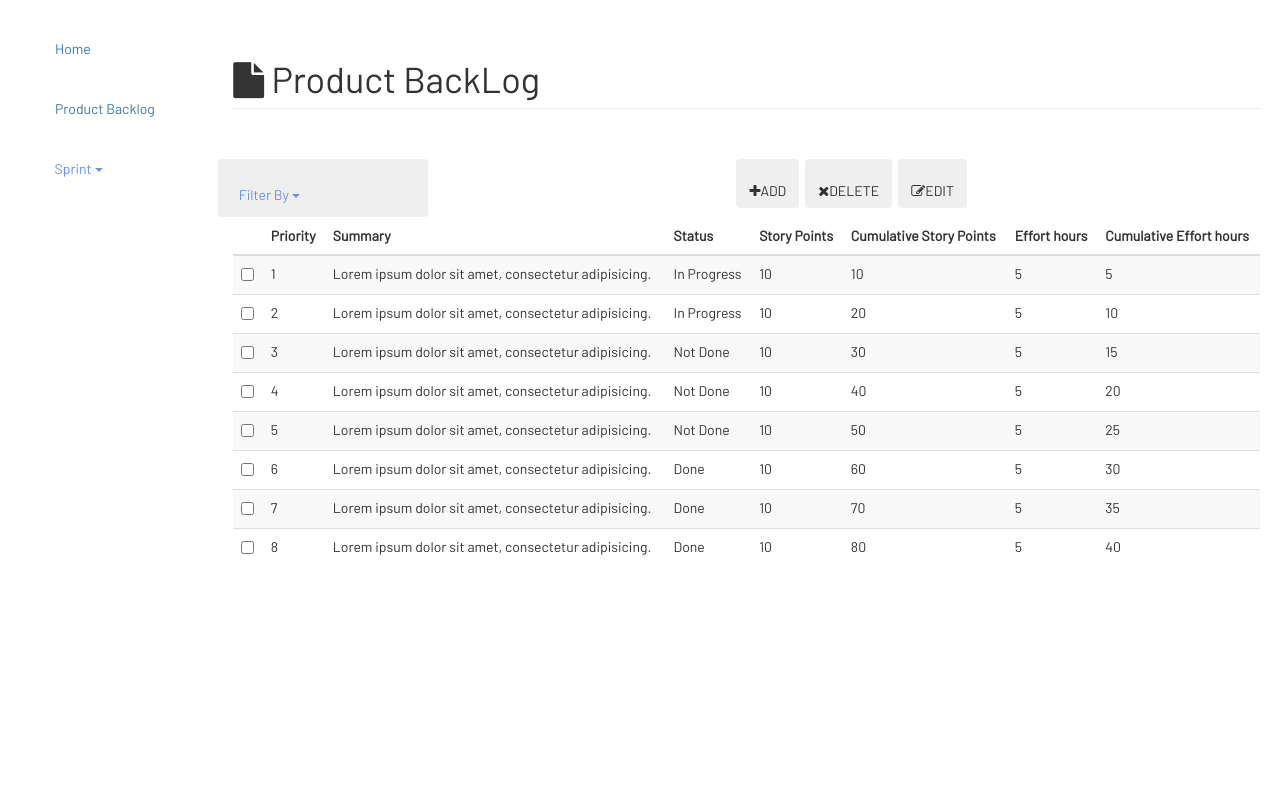
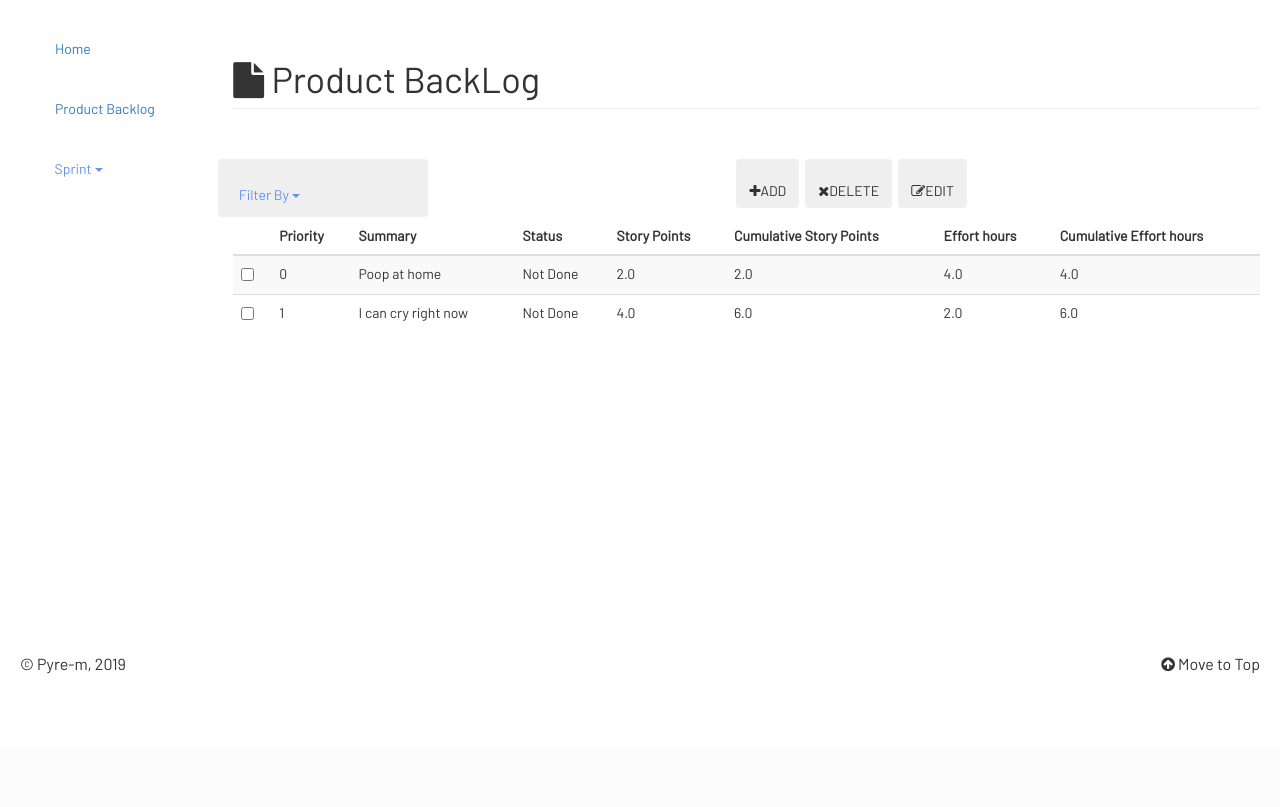
Before and after one commit to b72fdf59/BackTrack, a Django app: page /home/1/pb/ in a window 1280 px wide. Shown: the part 51-858 px from the top of the page. After the commit the page ends 725 px from the top, so only its background shows below. Run offline with Django 3.2, Linux system fonts and the light colour scheme; data comes from the database, SQL or seed files in the repository; both versions use the stored data as it was after the commit; some libraries are stand-ins or nearby versions.

Commit message:
Added str names for models, added list PBI view

```diff
--- a/backtrack/backtrack/models.py
+++ b/backtrack/backtrack/models.py
@@ -6,6 +6,9 @@ from django.db import models
 class ProductBacklog(models.Model):
     PBI = models.ForeignKey('PBI', on_delete=models.CASCADE)
     project = models.ForeignKey('Project', on_delete=models.CASCADE)
+
+    def __str__(self):
+        return self.project.name + " Product Backlog"
 
     class Meta:
         db_table = "Product Backlog"
@@ -23,6 +26,9 @@ class PBI(models.Model):
     summary = models.TextField(default = None)
     priority = models.IntegerField(default=0)
 
+    def __str__(self):
+        return self.summary
+
     class Meta:
         db_table = "PBI"
         verbose_name = 'PBI'
@@ -32,5 +38,8 @@ class PBI(models.Model):
 class Project(models.Model):
     name = models.CharField(max_length=256)
 
+    def __str__(self):
+        return self.name
+
     class Meta:
         db_table = "Project"
--- a/backtrack/backtrack/serializers.py
+++ b/backtrack/backtrack/serializers.py
@@ -15,7 +15,7 @@ class GroupSerializer(serializers.HyperlinkedModelSerializer):
         fields = ['url', 'name']
 
 
-class PBISerializer(serializers.HyperlinkedModelSerializer):
+class PBISerializer(serializers.ModelSerializer):
     class Meta:
         model = PBI
-        fields = ['url', 'summary', 'status', 'story_points', 'effort_hours','priority']
+        fields = [ 'summary', 'status', 'story_points', 'effort_hours','priority']
--- a/backtrack/backtrack/templates/backtrack/pb.html
+++ b/backtrack/backtrack/templates/backtrack/pb.html
@@ -31,86 +31,29 @@
                 </tr>
             </thead>
             <tbody>
-                <tr>
+                {% for PBI in data %}
+                    <tr>
                     <td><input type="checkbox"></td>
-                    <td>1</td>
-                    <td>Lorem ipsum dolor sit amet, consectetur adipisicing.</td>
-                    <td>In Progress</td>
-                    <td>10</td>
-                    <td>10</td>
-                    <td>5</td>
-                    <td>5</td>
-                </tr>
-                <tr>
-                    <td><input type="checkbox"></td>
-                    <td>2</td>
-                    <td>Lorem ipsum dolor sit amet, consectetur adipisicing.</td>
-                    <td>In Progress</td>
-                    <td>10</td>
-                    <td>20</td>
-                    <td>5</td>
-                    <td>10</td>
-                </tr>
-                <tr>
-                    <td><input type="checkbox"></td>
-                    <td>3</td>
-                    <td>Lorem ipsum dolor sit amet, consectetur adipisicing.</td>
-                    <td>Not Done</td>
-                    <td>10</td>
-                    <td>30</td>
-                    <td>5</td>
-                    <td>15</td>
-                </tr>
-                <tr>
-                    <td><input type="checkbox"></td>
-                    <td>4</td>
-                    <td>Lorem ipsum dolor sit amet, consectetur adipisicing.</td>
-                    <td>Not Done</td>
-                    <td>10</td>
-                    <td>40</td>
-                    <td>5</td>
-                    <td>20</td>
-                </tr>
-                <tr>
-                    <td><input type="checkbox"></td>
-                    <td>5</td>
-                    <td>Lorem ipsum dolor sit amet, consectetur adipisicing.</td>
-                    <td>Not Done</td>
-                    <td>10</td>
-                    <td>50</td>
-                    <td>5</td>
-                    <td>25</td>
-                </tr>
-                <tr>
-                    <td><input type="checkbox"></td>
-                    <td>6</td>
-                    <td>Lorem ipsum dolor sit amet, consectetur adipisicing.</td>
-                    <td>Done</td>
-                    <td>10</td>
-                    <td>60</td>
-                    <td>5</td>
-                    <td>30</td>
-                </tr>
-                <tr>
-                    <td><input type="checkbox"></td>
-                    <td>7</td>
-                    <td>Lorem ipsum dolor sit amet, consectetur adipisicing.</td>
-                    <td>Done</td>
-                    <td>10</td>
-                    <td>70</td>
-                    <td>5</td>
-                    <td>35</td>
-                </tr>
-                <tr>
-                    <td><input type="checkbox"></td>
-                    <td>8</td>
-                    <td>Lorem ipsum dolor sit amet, consectetur adipisicing.</td>
-                    <td>Done</td>
-                    <td>10</td>
-                    <td>80</td>
-                    <td>5</td>
-                    <td>40</td>
-                </tr>
+                    <td>{{PBI.priority}}</td>
+                    <td>{{PBI.summary}}</td>
+                    <td>
+                    {% if PBI.status == "N" %}
+                        Not Done
+                    {% elif PBI.status == "P" %}
+                        In Progress
+                    {% else %}
+                        Done
+                    {% endif %}
+                    </td>
+                    <td>{{PBI.story_points}}</td>
+                    <td>{{PBI.sum_story_points}}</td>
+                    <td>{{PBI.effort_hours}}</td>
+                    <td>{{PBI.sum_effort_hours}}</td>
+                    </tr>
+
+                {% empty %}
+                    <p>There are currently no PBIs</p>
+                {% endfor %}
             </tbody>
         </table>
     </div>
--- a/backtrack/backtrack/urls.py
+++ b/backtrack/backtrack/urls.py
@@ -5,6 +5,6 @@ from django.shortcuts import redirect
 
 urlpatterns = [
     path('', lambda x: redirect('1/'),name='home'),
-    path('<int:pk>/', views.LoginView.as_view(),name = 'home-project'),
+    path('<int:pk>/', views.HomeView.as_view(),name = 'home-project'),
     path('<int:pk>/pb/', views.ProductBacklogView.as_view(),name='pb'),
 ]
--- a/backtrack/backtrack/views.py
+++ b/backtrack/backtrack/views.py
@@ -1,18 +1,19 @@
 from django.contrib.auth.models import User, Group
-from .models import PBI
+from .models import PBI, Project, ProductBacklog
 from rest_framework import viewsets
 from .serializers import UserSerializer, GroupSerializer, PBISerializer
 from django.shortcuts import render
 from rest_framework.response import Response
-from django.http import HttpResponse
 from rest_framework.views import APIView
-from rest_framework.renderers import TemplateHTMLRenderer
+from rest_framework.renderers import TemplateHTMLRenderer, JSONRenderer
+from collections import OrderedDict
 
-class LoginView(APIView):
+
+class HomeView(APIView):
     renderer_classes = [TemplateHTMLRenderer]
     template_name = 'backtrack/home.html'
 
-    def get(self,request,pk):
+    def get(self, request, pk):
         return Response()
 
 
@@ -20,8 +21,22 @@ class ProductBacklogView(APIView):
     renderer_classes = [TemplateHTMLRenderer]
     template_name = 'backtrack/pb.html'
 
-    def get(self,request,pk):
-        return Response({})
+    def get(self, request, pk):
+        data = []
+        for id in ProductBacklog.objects.filter(
+            project_id=Project.objects.get(pk=pk)).values_list('PBI_id'):
+            obj = PBI.objects.get(pk=id[0])
+            data.append(obj)
+        sorted(data, key = lambda x: (x.priority, x.summary))
+        sum_effort_hours , sum_story_points = 0, 0
+        for PBIObj in data:
+            sum_effort_hours += PBIObj.effort_hours
+            sum_story_points += PBIObj.story_points
+            PBIObj.sum_effort_hours = sum_effort_hours
+            PBIObj.sum_story_points = sum_story_points
+        context = {'data': data}
+        print(data)
+        return Response(context)
 
 
 class UserViewSet(viewsets.ModelViewSet):
```
Also changed, not shown: backtrack/db.sqlite3.
